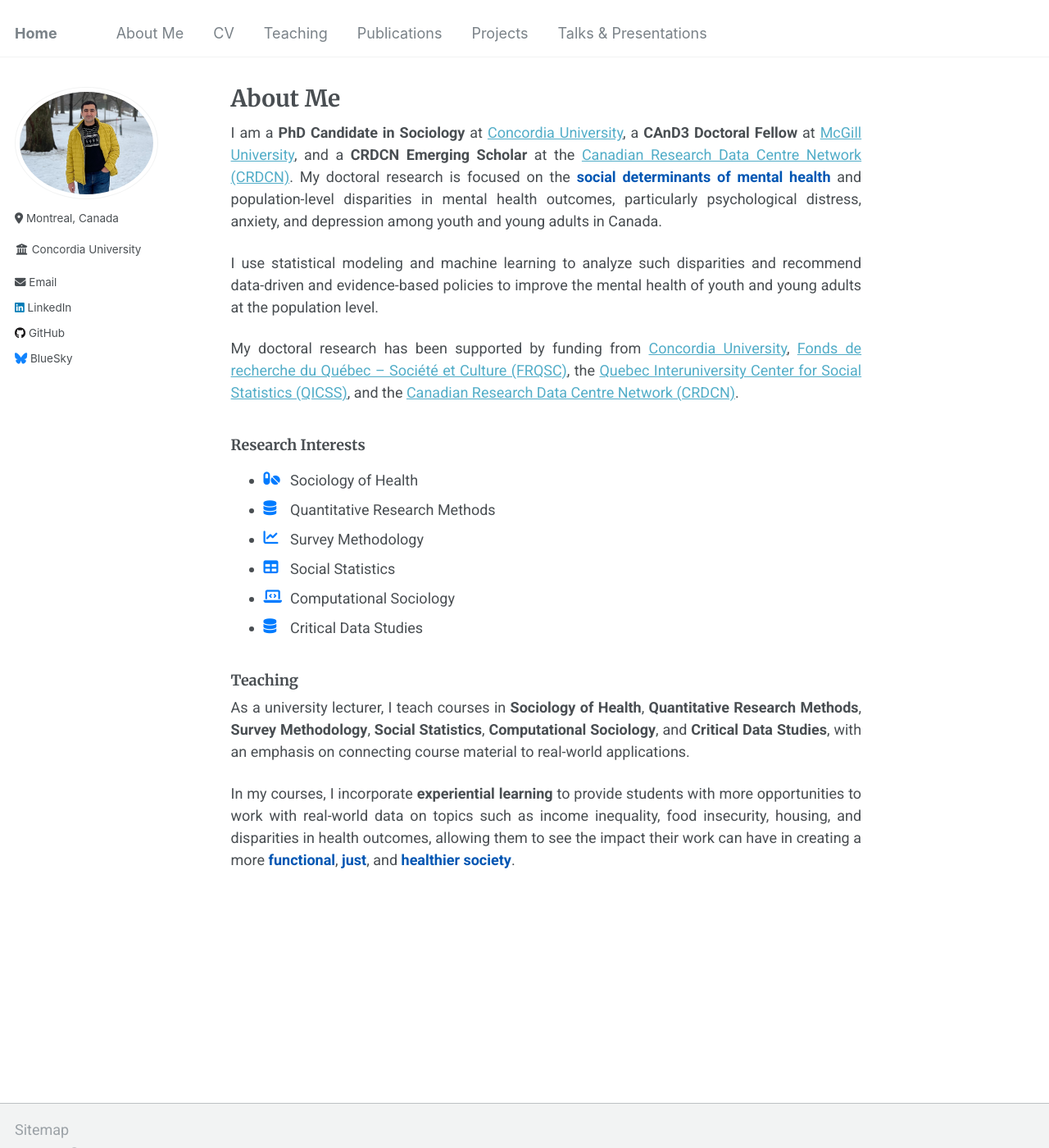
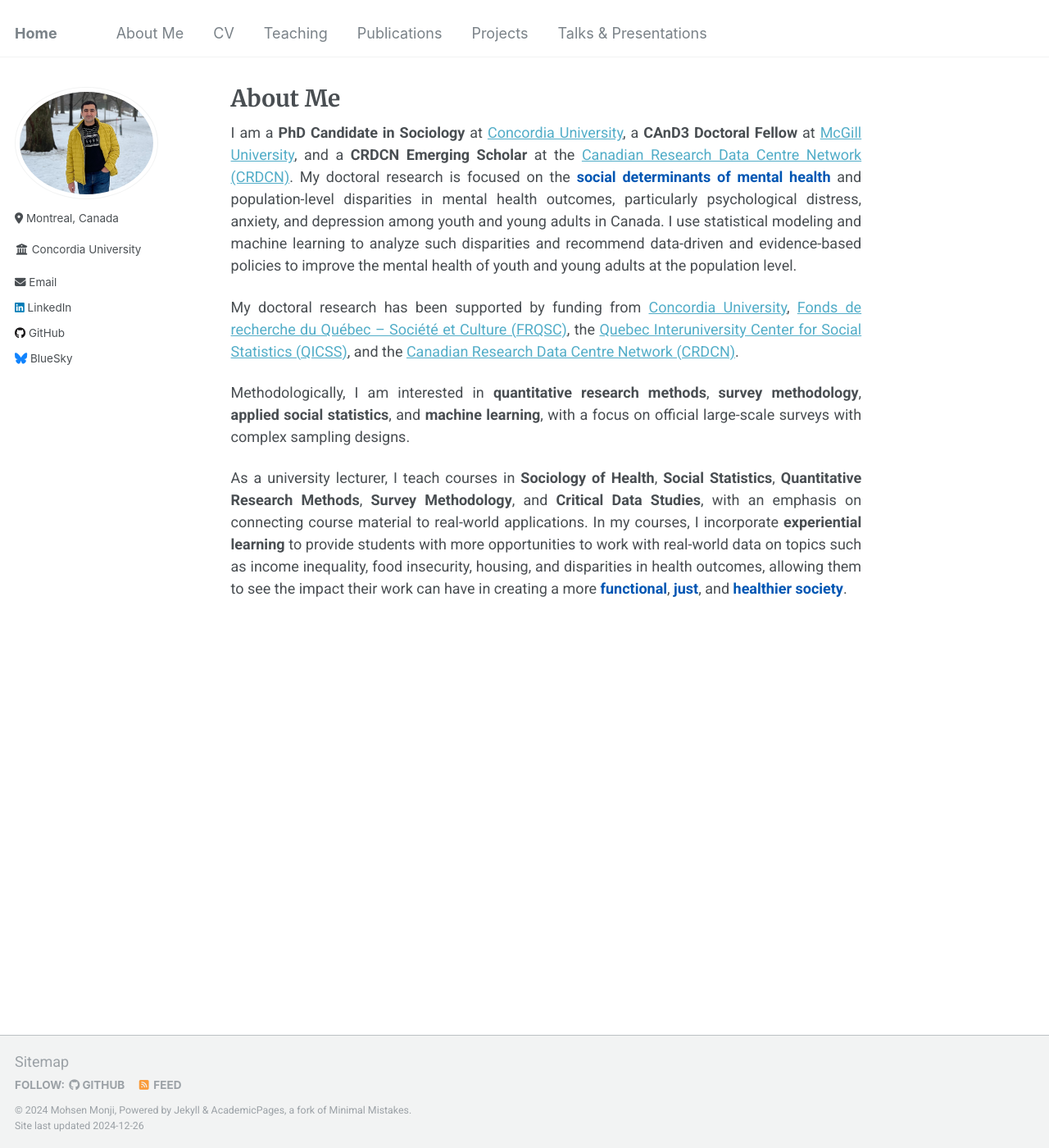
Before and after one commit to Mohsnmonji/mohsnmonji.github.io, a Jekyll site: the page built from about-me.md, in a window 1280 px wide and 1400 px high. Shown: the whole window at 82% size. Built offline with Jekyll 4.4.1, drawn with Linux system fonts in a browser that asks for light colours.

Commit message:
Update about-me.md

```diff
--- a/about-me.md
+++ b/about-me.md
@@ -30,11 +30,9 @@ author_profile: true
     <a href="https://www.mcgill.ca/cand3/our-people/fellows-2024-25" target="_blank">McGill University</a>,
     and a <strong>CRDCN Emerging Scholar</strong> at the
     <a href="https://crdcn.ca" target="_blank">Canadian Research Data Centre Network (CRDCN)</a>. My doctoral research is focused on the
-    <span class="highlight">social determinants of mental health</span> and population-level disparities in mental health outcomes, particularly psychological distress, anxiety, and depression among youth and young adults in Canada.
+    <span class="highlight">social determinants of mental health</span> and population-level disparities in mental health outcomes, particularly psychological distress, anxiety, and depression among youth and young adults in Canada. I use statistical modeling and machine learning to analyze such disparities and recommend data-driven and evidence-based policies to improve the mental health of youth and young adults at the population level.
   </p>
-  <p>
-    I use statistical modeling and machine learning to analyze such disparities and recommend data-driven and evidence-based policies to improve the mental health of youth and young adults at the population level.
-  </p>
+
   <p>
     My doctoral research has been supported by funding from
     <a href="https://www.concordia.ca/artsci/sociology-anthropology.html" target="_blank">Concordia University</a>,
@@ -42,30 +40,16 @@ author_profile: true
     the <a href="https://www.ciqss.org" target="_blank">Quebec Interuniversity Center for Social Statistics (QICSS)</a>,
     and the <a href="https://crdcn.ca" target="_blank">Canadian Research Data Centre Network (CRDCN)</a>.
   </p>
-</div>
 
-<div class="about-section">
-  <h3>Research Interests</h3>
-  <ul>
-    <li><i class="fas fa-pills icon"></i> Sociology of Health</li>
-    <li><i class="fas fa-database icon"></i> Quantitative Research Methods</li>
-    <li><i class="fas fa-chart-line icon"></i> Survey Methodology</li>
-    <li><i class="fas fa-table icon"></i> Social Statistics</li>
-    <li><i class="fas fa-laptop-code icon"></i> Computational Sociology</li>
-    <li><i class="fas fa-database icon"></i> Critical Data Studies</li>
-  </ul>
-</div>
+  <p>
+    Methodologically, I am interested in <strong>quantitative research methods</strong>, <strong>survey methodology</strong>,
+    <strong>applied social statistics</strong>, and <strong>machine learning</strong>, with a focus on official large-scale surveys with complex sampling designs.
+  </p>
 
-<div class="about-section">
-  <h3>Teaching</h3>
   <p>
     As a university lecturer, I teach courses in <strong>Sociology of Health</strong>,
-    <strong>Quantitative Research Methods</strong>, <strong>Survey Methodology</strong>,
-    <strong>Social Statistics</strong>, <strong>Computational Sociology</strong>, and
-    <strong>Critical Data Studies</strong>, with an emphasis on connecting course material to real-world applications.
-  </p>
-  <p>
-    In my courses, I incorporate <strong>experiential learning</strong> to provide students with more opportunities to work with real-world data on topics such as income inequality, food insecurity, housing, and disparities in health outcomes, allowing them to see the impact their work can have in creating a more
+    <strong>Social Statistics</strong>, <strong>Quantitative Research Methods</strong>,
+    <strong>Survey Methodology</strong>, and <strong>Critical Data Studies</strong>, with an emphasis on connecting course material to real-world applications. In my courses, I incorporate <strong>experiential learning</strong> to provide students with more opportunities to work with real-world data on topics such as income inequality, food insecurity, housing, and disparities in health outcomes, allowing them to see the impact their work can have in creating a more
     <span class="highlight">functional</span>, <span class="highlight">just</span>, and <span class="highlight">healthier society</span>.
   </p>
 </div>
```
